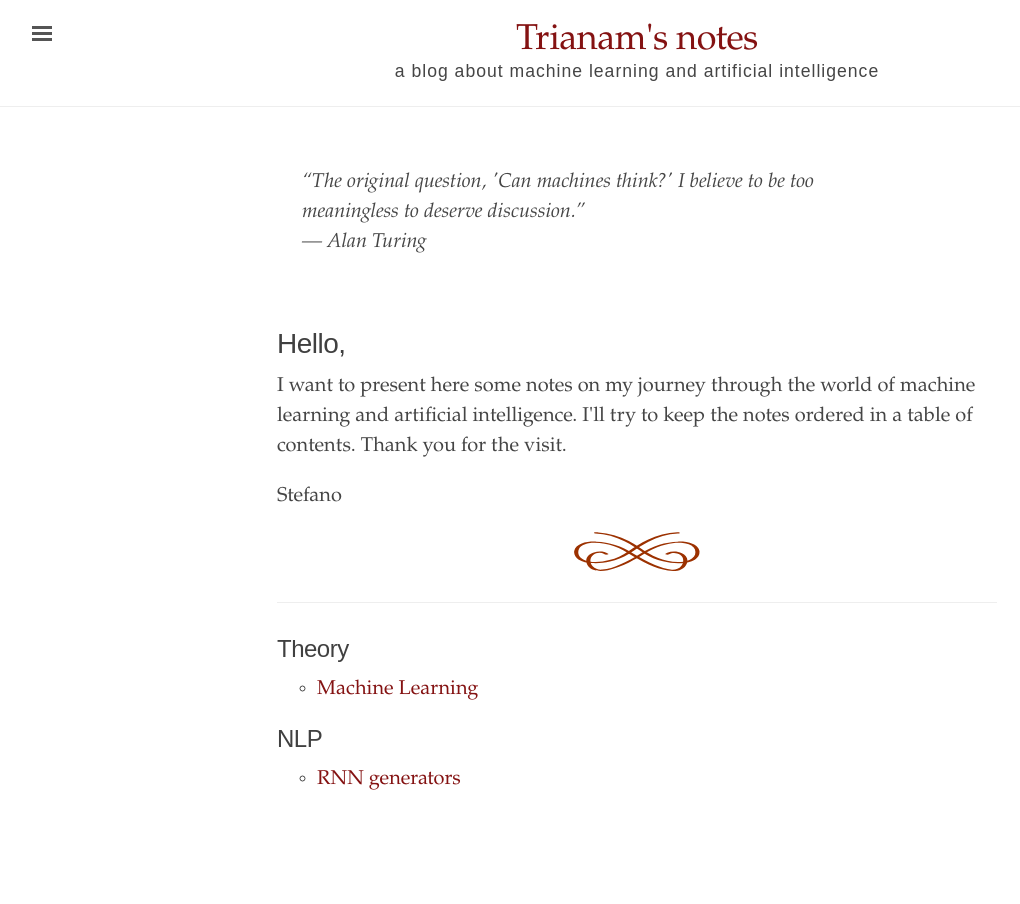
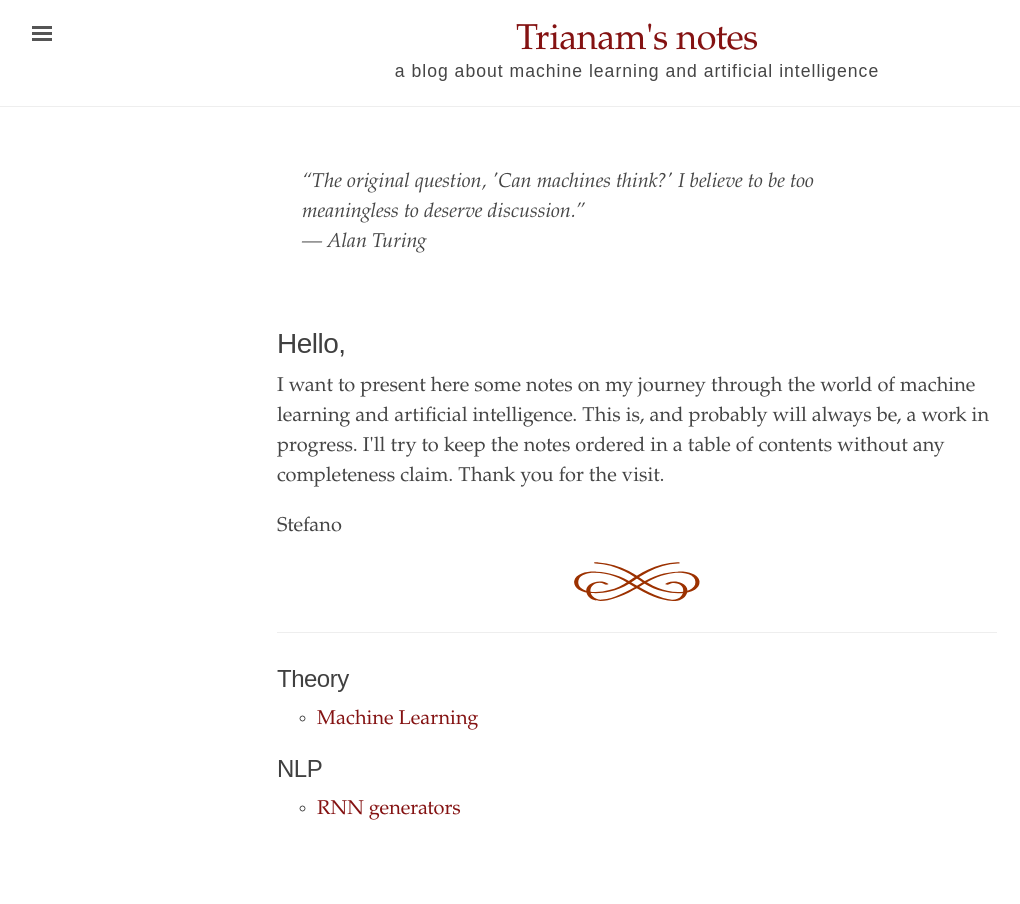
Before and after one commit to trianam/trianam.github.io, a Jekyll site: the page built from index.html, in a window 1280 px wide. Shown: the whole page, without its empty margins (3-1023 px from the left). Built offline with Jekyll 4.4.1, drawn with Linux system fonts in a browser that asks for light colours.

```diff
--- a/index.html
+++ b/index.html
@@ -9,8 +9,8 @@ title: "Trianam's notes"
   <br>
   <h1>Hello,</h1>
   <p>I want to present here some notes on my journey through the world
-  of machine learning and artificial intelligence. I'll try to keep
-  the notes ordered in a table of contents. Thank you for the visit.</p>
+  of machine learning and artificial intelligence. This is, and probably will always be, a work in progress.  I'll try to keep
+  the notes ordered in a table of contents without any completeness claim. Thank you for the visit.</p>
   <p>Stefano</p>
 {% include image.html url="/assets/ornament.svg" width="20%" %}
 </div>
```
Also changed, not shown: _nlp/rnn-generators.md (+4 -1 lines), assets/tikz/rnn.svg, assets/tikz/rnnUnfolded.svg (added), 2 other files.
